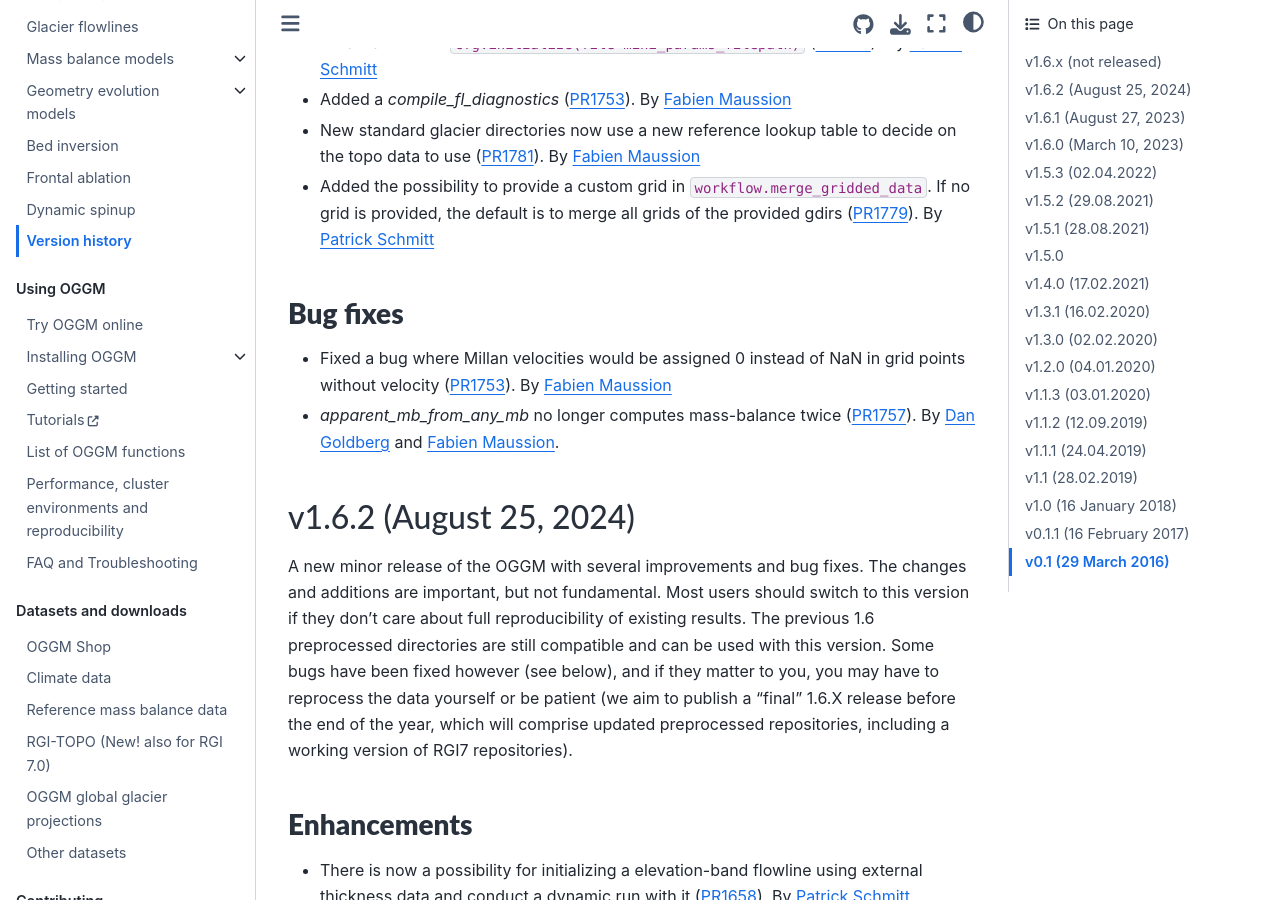
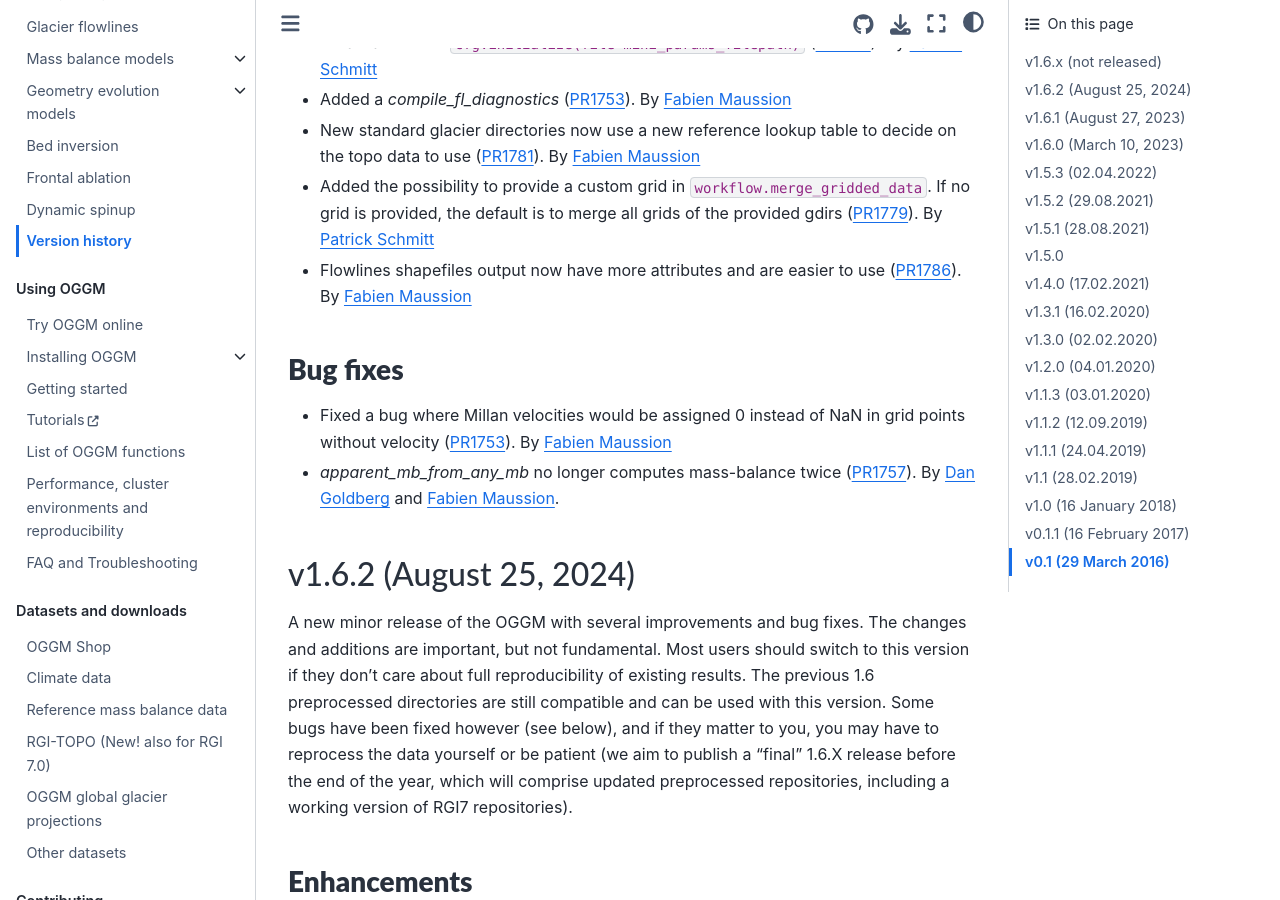
Before and after one commit to OGGM/oggm, a Sphinx documentation site: the page built from docs/whats-new.rst, in a window 1280 px wide and 900 px high, scrolled down 871 px. Built offline with Sphinx 7.4.7 and the Sphinx Book theme 1.1.4, drawn with Linux system fonts in a browser that asks for light colours; the version number could not be read and is left out.

Commit message:
Fix some issues in write_cls to shape (#1786)

```diff
--- a/docs/whats-new.rst
+++ b/docs/whats-new.rst
@@ -51,6 +51,9 @@ Enhancements
   ``workflow.merge_gridded_data``. If no grid is provided, the default is to
   merge all grids of the provided gdirs (:pull:`1779`).
   By `Patrick Schmitt <https://github.com/pat-schmitt>`_
+- Flowlines shapefiles output now have more attributes and are easier to
+  use (:pull:`1786`).
+  By `Fabien Maussion <https://github.com/fmaussion>`_
 
 Bug fixes
 ~~~~~~~~~
```
Also changed, not shown: 1 other file.
